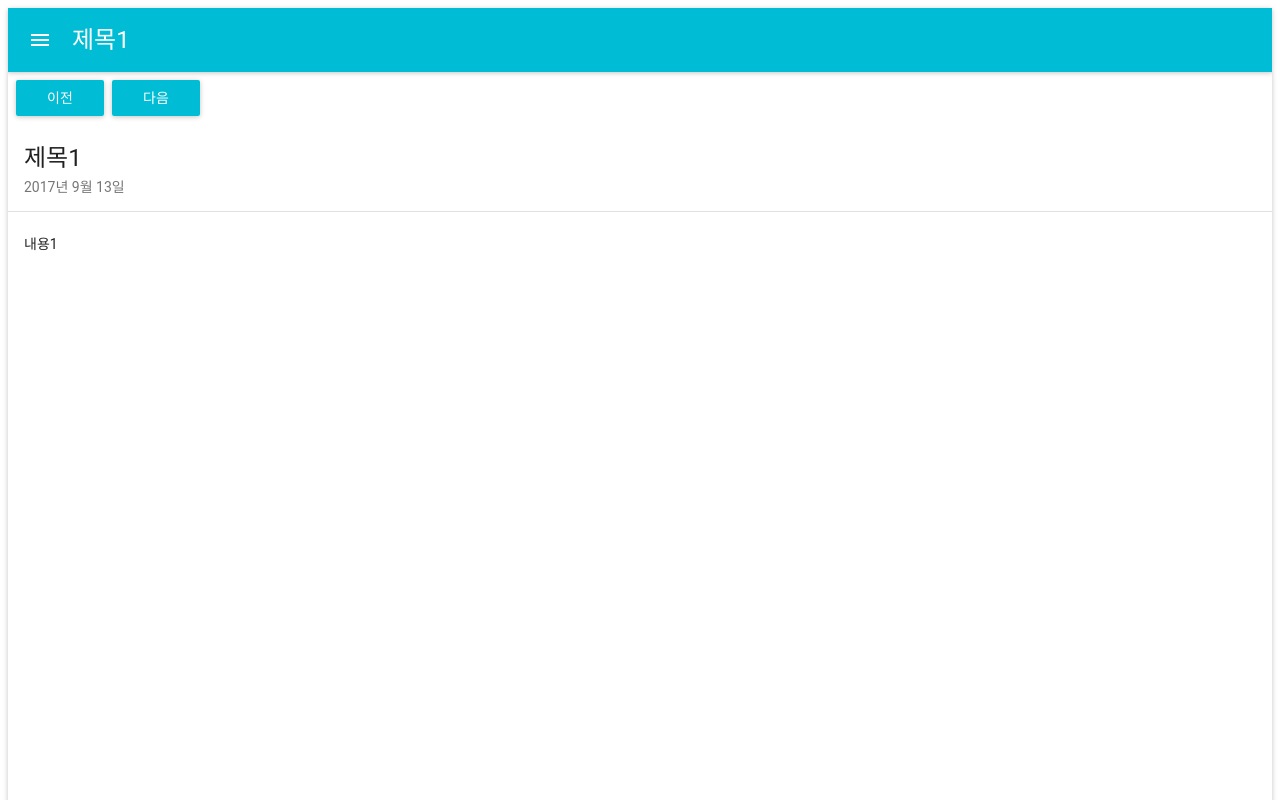
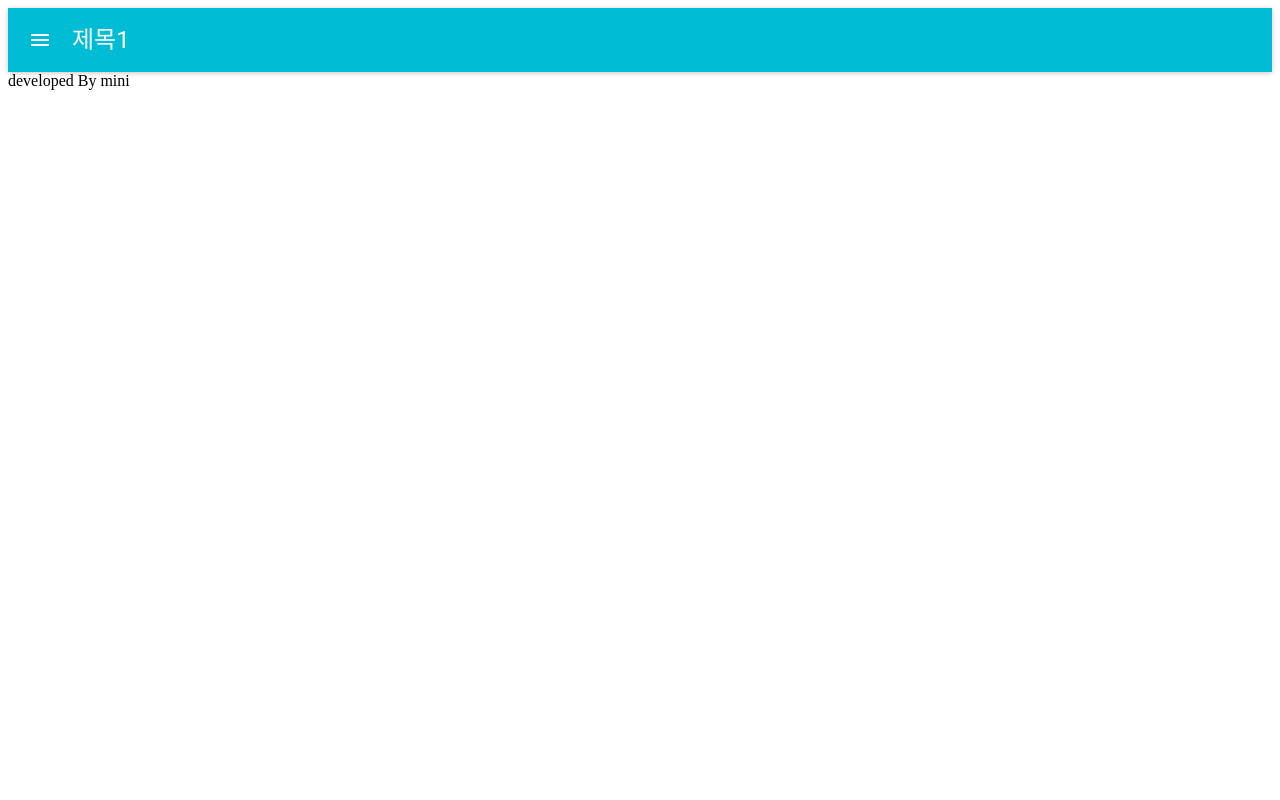
Before and after one commit to kimkm212/react-app, a React app: page / in a window 1280 px wide. Shown: the top 800 px of the page. Built offline with nearby package versions, Linux system fonts and the light colour scheme.

Commit message:
라우터 설정

```diff
--- a/package.json
+++ b/package.json
@@ -10,6 +10,7 @@
   "author": "",
   "license": "ISC",
   "dependencies": {
+    "axios": "^0.16.2",
     "immutable": "^3.8.1",
     "material-ui": "^0.19.1",
     "prop-types": "^15.5.10",
@@ -18,8 +19,10 @@
     "react-dom": "^15.6.1",
     "react-redux": "^5.0.6",
     "react-router": "^4.2.0",
+    "react-router-dom": "^4.2.2",
     "redux": "^3.7.2",
-    "redux-action": "^1.2.2"
+    "redux-action": "^1.2.2",
+    "redux-thunk": "^2.2.0"
   },
   "devDependencies": {
     "babel-core": "^6.26.0",
--- a/src/App.js
+++ b/src/App.js
@@ -1,4 +1,5 @@
 import React from 'react';
+import {Route} from 'react-router-dom'
 import Header from "./component/layout/header/Header";
 import Footer from "./component/layout/footer/Footer";
 import Content from "./component/content/Content";
@@ -13,7 +14,7 @@ class App extends React.Component {
         return (
             <div>
                 <Header titleName="하하"/>
-                <ContentWrap/>
+                <Route  path="/content" component={ContentWrap}/>
                 <Footer/>
             </div>
         );
--- /dev/null
+++ b/src/component/content/Content.css
@@ -0,0 +1,4 @@
+.content-area {
+    line-height:2rem;
+    min-height:40rem;
+}
--- a/src/component/content/Content.js
+++ b/src/component/content/Content.js
@@ -2,13 +2,9 @@ import React, {Component} from 'react';
 import PropTypes from 'prop-types';
 import {Card, CardActions, CardHeader, CardMedia, CardTitle, CardText} from 'material-ui/Card';
 import {FlatButton, RaisedButton, Divider} from 'material-ui';
+import './Content.css';
 
-const Content = ({content,contentNext,contentPrev}) => {
-
-    const style = {
-        'line-height':'2rem',
-        'min-height':'40rem'
-    }
+const Content = ({content, contentNext, contentPrev}) => {
 
     return (
         <Card>
@@ -22,12 +18,12 @@ const Content = ({content,contentNext,contentPrev}) => {
             </CardActions>
             <CardTitle title={content.subject} subtitle={content.regDate} />
             <Divider />
-            <CardText style={style}>
+            <CardText className="content-area">
                 {content.content}
             </CardText>
         </Card>
     )
-}
+};
 
 Content.propTypes = {};
 
--- a/src/component/content/ContentWrap.js
+++ b/src/component/content/ContentWrap.js
@@ -1,9 +1,10 @@
 import React, {Component} from 'react';
 import PropTypes from 'prop-types';
 import {connect} from 'react-redux'
+import axios from 'axios';
 import Content from "./Content";
 import * as action from '../../action/content';
-import SubMenu from "./SubMenu";
+import SubMenu from "../layout/subMenu/SubMenu";
 
 
 class ContentWrap extends Component {
@@ -11,6 +12,7 @@ class ContentWrap extends Component {
     constructor(props) {
         super(props);
     }
+
 
     render() {
         const { content, contentNext, contentPrev} = this.props;
--- /dev/null
+++ b/src/component/layout/footer/Footer.css
@@ -0,0 +1,8 @@
+.footer {
+    height : 80px;
+    text-align : center;
+    padding-top : 30px;
+    padding-bottom : 30px;
+    background-color : black;
+    color : white;
+}
--- a/src/component/layout/footer/Footer.js
+++ b/src/component/layout/footer/Footer.js
@@ -1,21 +1,12 @@
 import React, {Component} from 'react';
 import PropTypes from 'prop-types';
 import {Paper} from 'material-ui';
-
-const style = {
-    'height' : '80px',
-    'text-align' : 'center',
-    'padding-top' : '30px',
-    'padding-bottom' : '30px',
-    'background-color' : 'black',
-    'color' : 'white'
-}
+import './Footer.css';
 
 const Footer = () => (
-    <div style={style}>
+    <div className={"footer"}>
         developed By mini
     </div>
 );
 
-
 export default Footer;
--- a/src/index.js
+++ b/src/index.js
@@ -2,10 +2,9 @@ import React from 'react';
 import ReactDOM from 'react-dom';
 import { createStore } from 'redux';
 import { Provider} from 'react-redux';
+import MultiThemeProvider from 'material-ui/styles/MuiThemeProvider'
+import { BrowserRouter } from 'react-router-dom';
 import App from './App';
-import MultiThemeProvider from 'material-ui/styles/MuiThemeProvider';
-import darkBaseTheme from 'material-ui/styles/baseThemes/darkBaseTheme';
-import getMuiTheme from 'material-ui/styles/getMuiTheme';
 
 
 import reducer from './reducer';
@@ -13,12 +12,16 @@ import reducer from './reducer';
 const store = createStore(reducer);
 
 const Index = () => (
-    <MultiThemeProvider>
-        <Provider store={store}>
-            <App/>
-        </Provider>
-    </MultiThemeProvider>
-)
+
+  <Provider store={store}>
+      <MultiThemeProvider>
+          <BrowserRouter>
+              <App/>
+          </BrowserRouter>
+      </MultiThemeProvider>
+  </Provider>
+
+);
 
 ReactDOM.render(
         <Index/>, document.getElementById('root')
--- a/webpack.config.js
+++ b/webpack.config.js
@@ -8,7 +8,8 @@ module.exports = {
     devServer: {
         inline: true,
         port: 7777,
-        contentBase: __dirname + '/public/'
+        contentBase: __dirname + '/public/',
+        historyApiFallback: true
     },
 
     module: {
@@ -24,7 +25,7 @@ module.exports = {
             },
             {
                 test: /\.css$/,
-                use: ['style-loader', 'css-loader','font?format[]=truetype&format[]=woff&format[]=embedded-opentype'],
+                use: ['style-loader', 'css-loader'],
             },
             {
                 test: /\.(jpe?g|png|gif|svg)$/i,
```
Also changed, not shown: src/component/list/List.js (added, +9 -0 lines), src/component/layout/subMenu/SubMenu.js (renamed from src/component/content/SubMenu.js).
